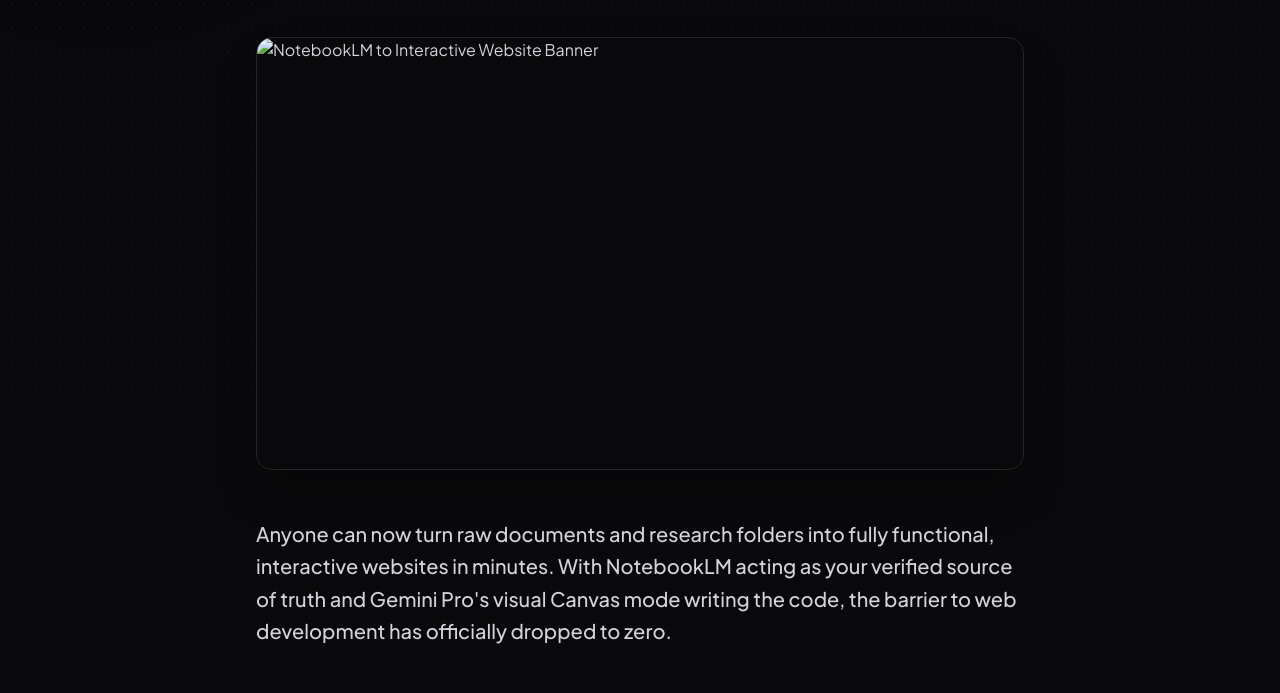
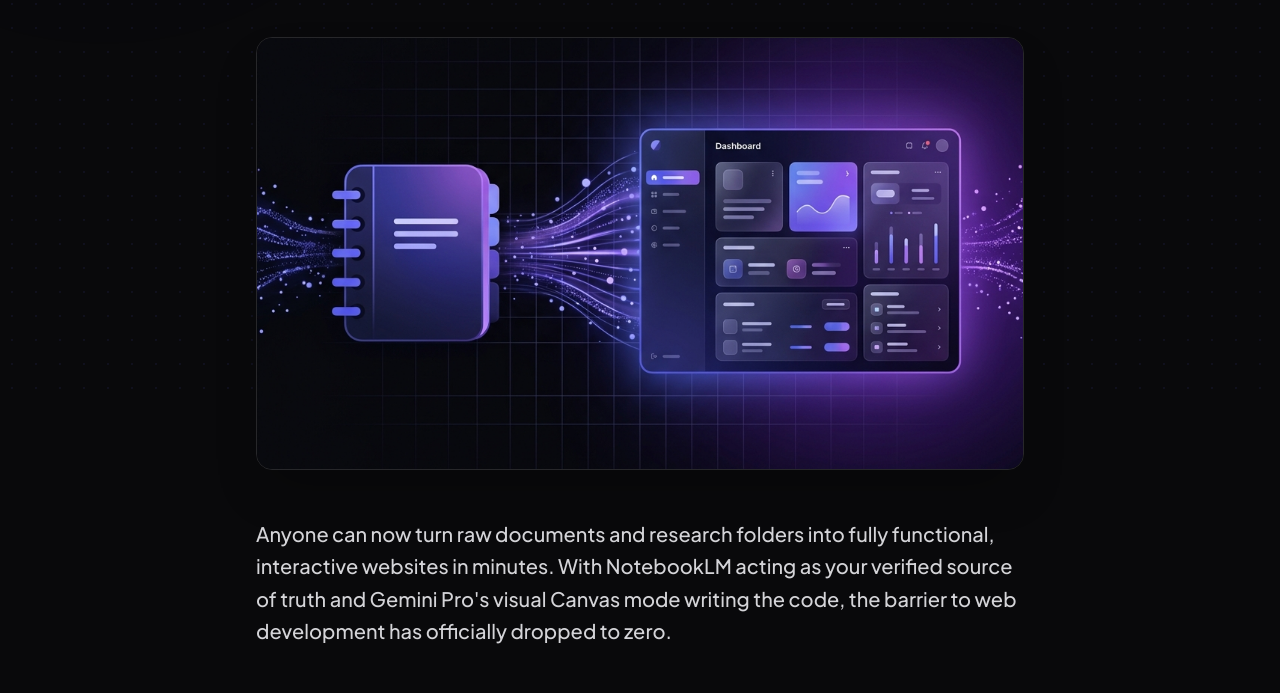
Before and after one commit to theunwindfront/theunwindfront.github.io, a plain HTML site: page blog/notebooklm-interactive-website/index.html in a window 1280 px wide. Shown: the part 392-1085 px from the top of the page. Drawn offline with nearby package versions, Linux system fonts and the light colour scheme.

Commit message:
feat: add PNG cover image for notebooklm blog post
- Generated proper PNG cover image (notebook → dashboard transformation)
- Updated og:image, twitter:image, schema, and inline references from SVG to PNG
- Fixed OG/Twitter image URLs to use sagarpansuriya.in domain

```diff
--- a/blog/notebooklm-interactive-website/index.html
+++ b/blog/notebooklm-interactive-website/index.html
@@ -22,7 +22,7 @@
     <meta property="og:type" content="article">
     <meta property="og:title" content="NotebookLM to Interactive Website: Turn Research into Web Apps (Zero Code)">
     <meta property="og:description" content="Use Gemini Pro Canvas to instantly convert your NotebookLM notebooks, PDFs, and docs into interactive, responsive websites. Interactive prompt customizer included.">
-    <meta property="og:image" content="https://theunwindfront.github.io/blog/notebooklm-interactive-website/cover.svg">
+    <meta property="og:image" content="https://sagarpansuriya.in/blog/notebooklm-interactive-website/cover.png">
     <meta property="og:url" content="https://theunwindfront.github.io/blog/notebooklm-interactive-website/">
     <meta property="og:site_name" content="The Unwind Method">
 
@@ -30,7 +30,7 @@
     <meta name="twitter:card" content="summary_large_image">
     <meta name="twitter:title" content="NotebookLM to Interactive Website: Turn Research into Web Apps (Zero Code)">
     <meta name="twitter:description" content="Convert NotebookLM sources into production-grade websites instantly. Includes our Senior UX/Frontend Master Prompt Builder.">
-    <meta name="twitter:image" content="https://theunwindfront.github.io/blog/notebooklm-interactive-website/cover.svg">
+    <meta name="twitter:image" content="https://sagarpansuriya.in/blog/notebooklm-interactive-website/cover.png">
     <meta name="twitter:creator" content="@frontendbysagar">
 
     <link rel="icon" type="image/png" href="/favicon.png">
@@ -144,7 +144,7 @@
         },
         "headline": "Turn NotebookLM Sources into Interactive Websites in Minutes (Zero Code)",
         "description": "Learn the exact 5-step process to transform your NotebookLM research notes, PDFs, and documents into a live, interactive web application using Gemini Pro and Canvas.",
-        "image": "https://sagarpansuriya.in/blog/notebooklm-interactive-website/cover.svg",
+        "image": "https://sagarpansuriya.in/blog/notebooklm-interactive-website/cover.png",
         "author": {
                 "@type": "Person",
                 "name": "Sagar Pansuriya",
@@ -250,7 +250,7 @@
 
             <!-- Cover Image (SVG) -->
             <div class="rounded-2xl overflow-hidden border mb-12 shadow-2xl transition-colors bg-[#09090b]" :class="dark ? 'border-zinc-800' : 'border-gray-200'">
-                <img src="cover.svg" alt="NotebookLM to Interactive Website Banner" class="w-full h-auto aspect-video object-cover">
+                <img src="cover.png" alt="NotebookLM to Interactive Website Banner" class="w-full h-auto aspect-video object-cover">
             </div>
 
             <p class="text-xl leading-relaxed mb-8 font-medium" :class="dark ? 'text-zinc-300' : 'text-zinc-800'">
```
Also changed, not shown: blog/notebooklm-interactive-website/cover.png (added).
